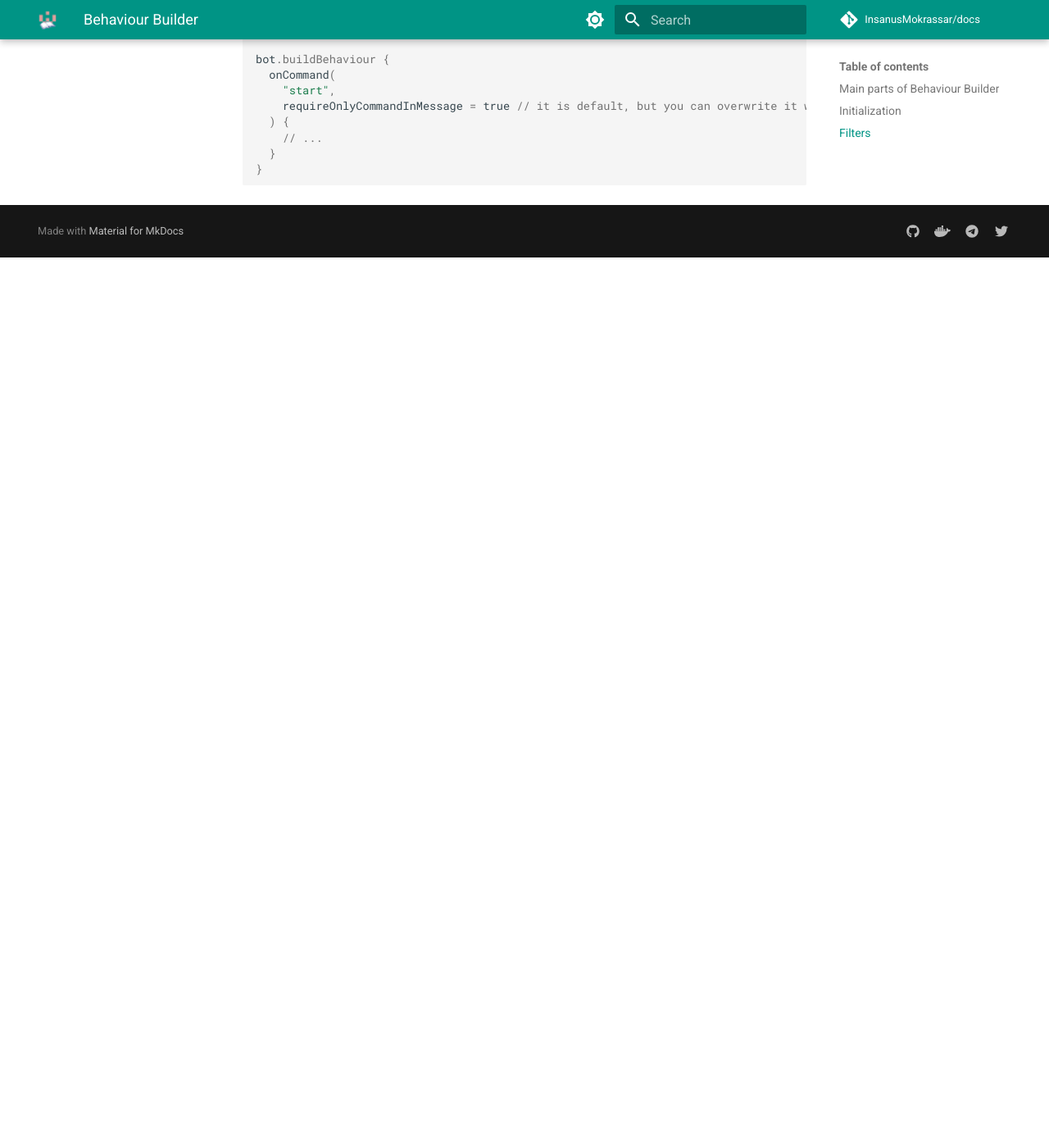
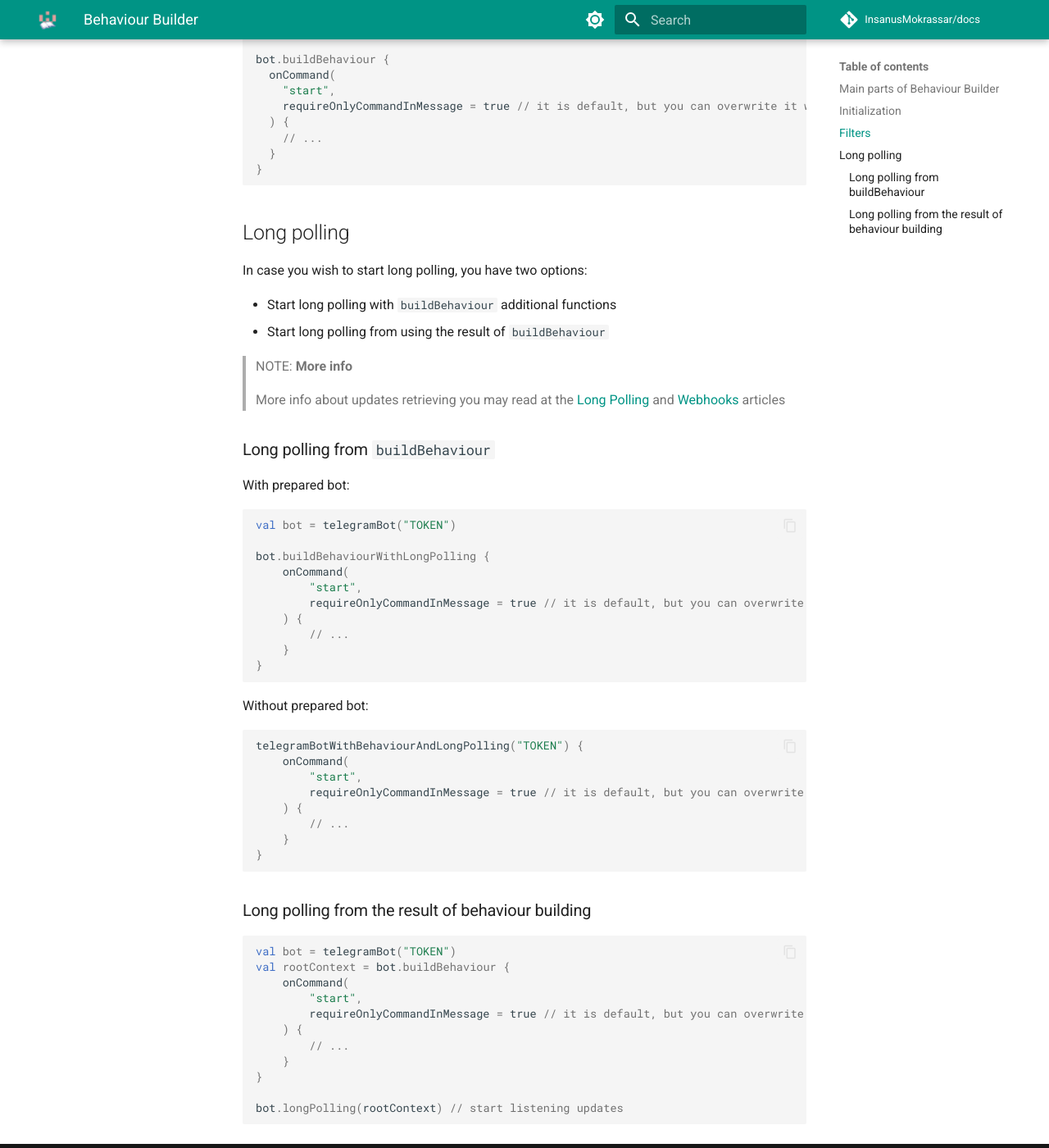
Before and after one commit to InsanusMokrassar/docs, an MkDocs documentation site: the page built from docs/tgbotapi/logic/behaviour-builder.md, in a window 1280 px wide and 1400 px high, scrolled down 1515 px. Shown: the whole window at 82% size. Built offline with MkDocs 1.6.1 and Material for MkDocs 9.7.7, drawn with Linux system fonts in a browser that asks for light colours; comment, search, counter and statistics services are not loaded; before the commit the page ends 1829 px from its top, so only the background shows below that.

Commit message:
add note about behaviour builder long polling

````diff
--- a/docs/tgbotapi/logic/behaviour-builder.md
+++ b/docs/tgbotapi/logic/behaviour-builder.md
@@ -66,3 +66,62 @@ bot.buildBehaviour {
   }
 }
 ```
+
+## Long polling
+
+In case you wish to start long polling, you have two options:
+
+* Start long polling with `buildBehaviour` additional functions
+* Start long polling from using the result of `buildBehaviour`
+
+> NOTE: **More info**
+>
+> More info about updates retrieving you may read at the [Long Polling](../updates/long-polling.md) and [Webhooks](../updates/webhooks.md)
+> articles
+
+
+### Long polling from `buildBehaviour`
+
+With prepared bot:
+
+```kotlin
+val bot = telegramBot("TOKEN")
+
+bot.buildBehaviourWithLongPolling {
+    onCommand(
+        "start",
+        requireOnlyCommandInMessage = true // it is default, but you can overwrite it with `requireOnlyCommandInMessage = false`
+    ) {
+        // ...
+    }
+}
+```
+
+Without prepared bot:
+
+```kotlin
+telegramBotWithBehaviourAndLongPolling("TOKEN") {
+    onCommand(
+        "start",
+        requireOnlyCommandInMessage = true // it is default, but you can overwrite it with `requireOnlyCommandInMessage = false`
+    ) {
+        // ...
+    }
+}
+```
+
+### Long polling from the result of behaviour building
+
+```kotlin
+val bot = telegramBot("TOKEN")
+val rootContext = bot.buildBehaviour {
+    onCommand(
+        "start",
+        requireOnlyCommandInMessage = true // it is default, but you can overwrite it with `requireOnlyCommandInMessage = false`
+    ) {
+        // ...
+    }
+}
+
+bot.longPolling(rootContext) // start listening updates
+```
````
